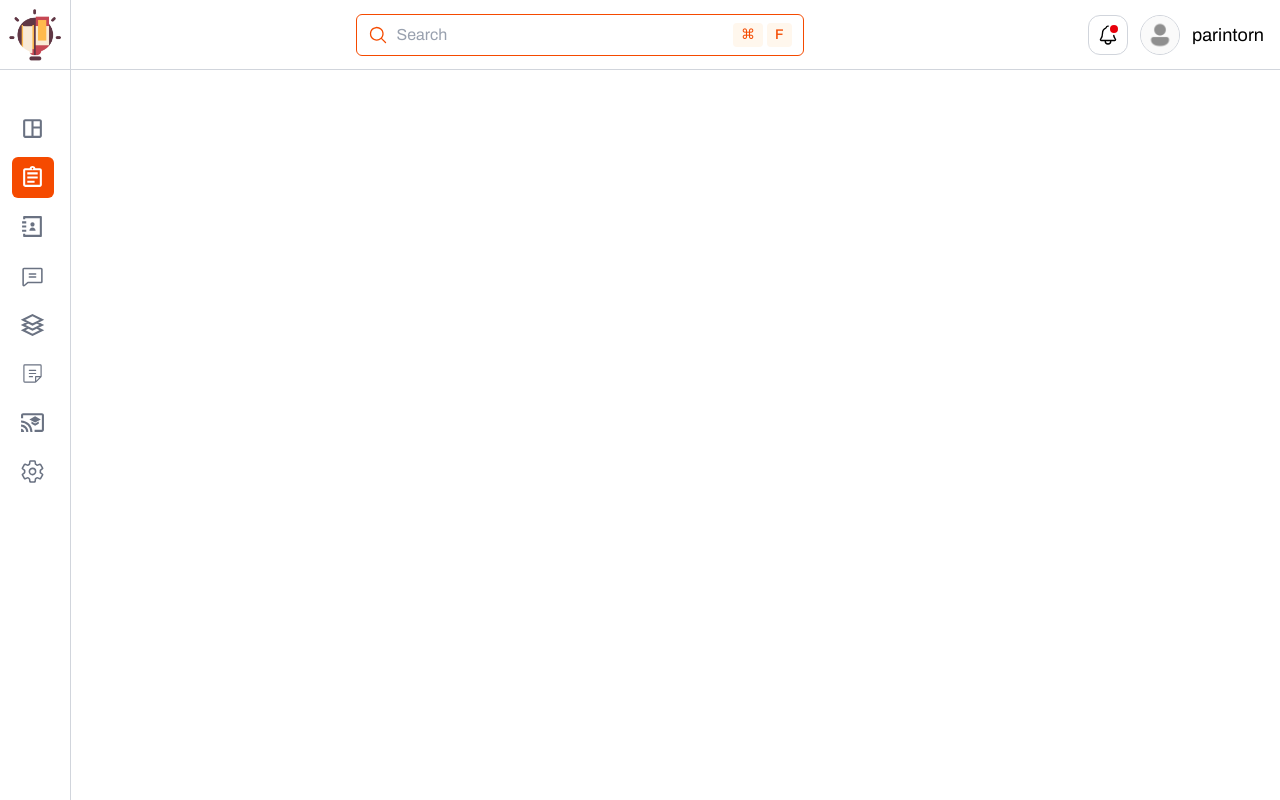
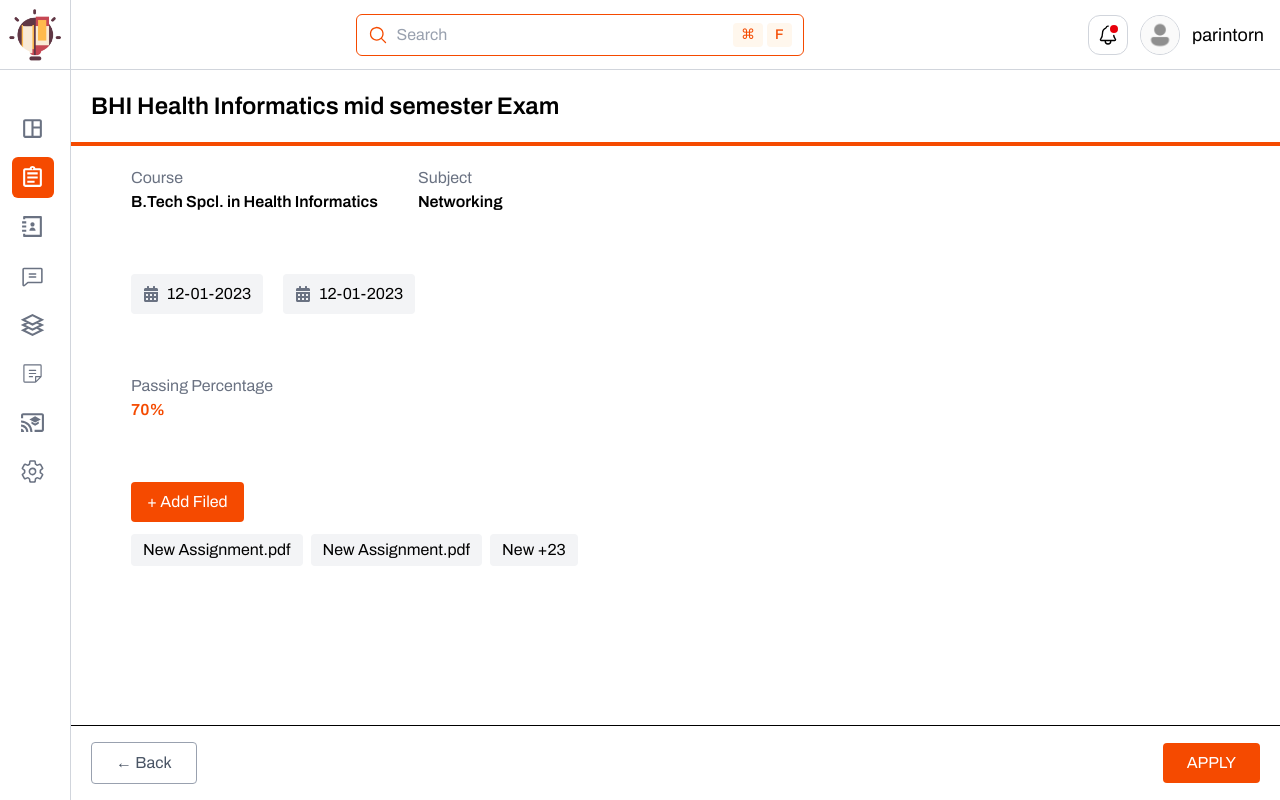
Before and after one commit to ParintornYaimai/Lms-Front-end, a Next.js app: page /assignments/1 in a window 1280 px wide. Built offline with nearby package versions, Linux system fonts and the light colour scheme.

Commit message:
feat: add assignment page

```diff
--- a/src/app/assignments/[assignments]/page.tsx
+++ b/src/app/assignments/[assignments]/page.tsx
@@ -1,11 +1,93 @@
-import React from 'react'
+'use client'
+import React, { useState } from "react";
+import { FaCalendarAlt } from "react-icons/fa";
+import Upload from '@/component/assignment/Upload'
+import { useRouter } from 'next/navigation'
 
-const page = () => {
+const Page = () => {
+  const router = useRouter()
+  const [showUpload, setShowUpload] = useState(false);
+
   return (
-    <div>
+    <div className="h-[calc(100vh-70px)] overflow-hidden bg-white flex flex-col justify-between">
+      <div>
+        {/* Header */}
+        <div className="border-b-4 border-orange-600">
+          <div className="px-5 py-5">
+            <h1 className="text-2xl font-semibold">
+              BHI Health Informatics mid semester Exam
+            </h1>
+          </div>
+        </div>
 
+        {/* Content */}
+        <div className="p-5 space-y-15 mx-10">
+          {/* Course & Subject */}
+          <div className="flex flex-wrap gap-10">
+            <div>
+              <p className="text-gray-500">Course</p>
+              <p className="font-semibold">B.Tech Spcl. in Health Informatics</p>
+            </div>
+            <div>
+              <p className="text-gray-500">Subject</p>
+              <p className="font-semibold">Networking</p>
+            </div>
+          </div>
+
+          {/* Due Date */}
+          <div className="flex gap-5 items-center">
+            <div className="flex items-center gap-2 bg-gray-100 px-3 py-2 rounded">
+              <FaCalendarAlt className="text-gray-500" />
+              <span>12-01-2023</span>
+            </div>
+            <div className="flex items-center gap-2 bg-gray-100 px-3 py-2 rounded">
+              <FaCalendarAlt className="text-gray-500" />
+              <span>12-01-2023</span>
+            </div>
+          </div>
+
+          {/* Passing Percentage */}
+          <div>
+            <p className="text-gray-500">Passing Percentage</p>
+            <p className="text-orange-600 font-semibold">70%</p>
+          </div>
+
+          {/* Add Files */}
+          <div>
+            <button
+              onClick={() => setShowUpload(true)}
+              className="bg-orange-600 hover:bg-orange-700 text-white px-4 py-2 rounded"
+            >
+              + Add Filed
+            </button>
+            <div className="mt-3 flex gap-2 flex-wrap">
+              <span className="bg-gray-100 px-3 py-1 rounded">
+                New Assignment.pdf
+              </span>
+              <span className="bg-gray-100 px-3 py-1 rounded">
+                New Assignment.pdf
+              </span>
+              <span className="bg-gray-100 px-3 py-1 rounded">New +23</span>
+            </div>
+          </div>
+        </div>
+      </div>
+
+      {/* Bottom Bar */}
+      <div className="flex justify-between items-center px-5 py-4 border-t">
+
+        <button className="text-gray-600 px-6 py-2 border border-gray-400 rounded cursor-pointer"
+          onClick={() => router.push('/assignments')} >&larr; Back
+        </button>
+        <button className="bg-orange-600 hover:bg-orange-700 text-white px-6 py-2 rounded cursor-pointer">
+          APPLY
+        </button>
+      </div>
+
+      {/* Upload Modal */}
+      {showUpload && <Upload onClose={() => setShowUpload(false)} />}
     </div>
-  )
-}
+  );
+};
 
-export default page
+export default Page;
--- a/src/app/assignments/page.tsx
+++ b/src/app/assignments/page.tsx
@@ -368,6 +368,7 @@ const Page = () => {
             <div
               key={index}
               className="grid md:grid-cols-5 grid-cols-1 bg-white rounded-md border border-gray-300 p-4 gap-y-2 md:gap-0"
+
             >
               <div className="md:truncate font-medium">
                 <span className="md:hidden text-gray-500 ">
```
